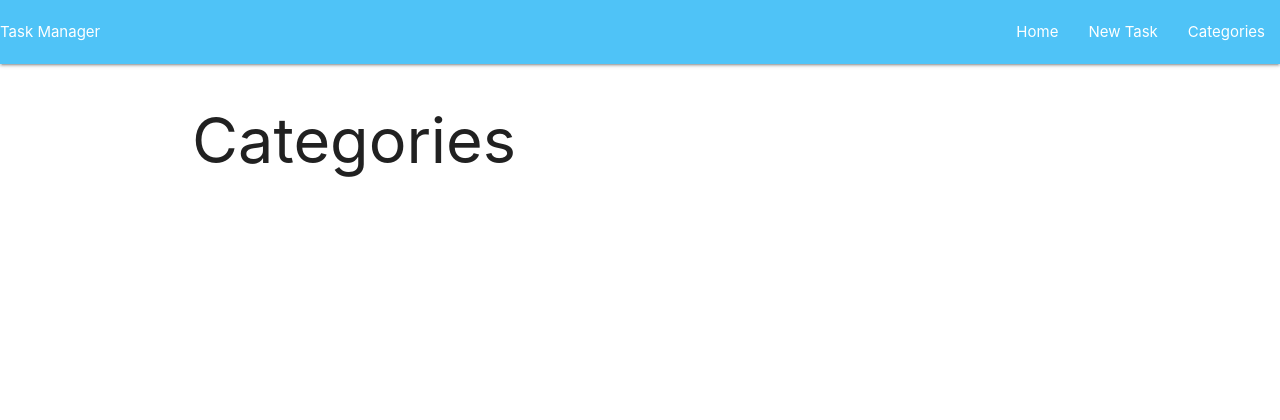
After one commit to ccp84/taskmanager, a Flask app: page /categories in a window 1280 px wide. The commit adds this page. Shown: the top 420 px of the page. Run offline with Flask 2, Linux system fonts and the light colour scheme.

Commit message:
py>add new templates to routes file

```diff
--- a/taskmanager/routes.py
+++ b/taskmanager/routes.py
@@ -6,3 +6,8 @@ from taskmanager.models import Task, Category
 @app.route("/")
 def home():
     return render_template("tasks.html")
+
+
+@app.route("/categories")
+def categories():
+    return render_template("categories.html")
--- /dev/null
+++ b/taskmanager/templates/add_category.html
@@ -0,0 +1,6 @@
+{% extends "base.html" %}
+{% block content %}
+
+    <h1>Add Category</h1>
+
+{% endblock %}
--- a/taskmanager/templates/base.html
+++ b/taskmanager/templates/base.html
@@ -21,7 +21,7 @@
                 <ul class="right hide-on-med-and-down">
                     <li><a href="{{ url_for('home') }}">Home</a></li>
                     <li><a href="">New Task</a></li>
-                    <li><a href="">Categories</a></li>
+                    <li><a href="{{ url_for('categories') }}">Categories</a></li>
                 </ul>
             </div>
         </nav>
@@ -29,7 +29,7 @@
         <ul class="sidenav light-blue lighten-2" id="mobile-demo">
             <li><a href="{{ url_for('home') }}">Home</a></li>
             <li><a href="">New Task</a></li>
-            <li><a href="">Categories</a></li>
+            <li><a href="{{ url_for('categories') }}">Categories</a></li>
         </ul>
     </header>
 
--- /dev/null
+++ b/taskmanager/templates/categories.html
@@ -0,0 +1,6 @@
+{% extends "base.html" %}
+{% block content %}
+
+    <h1>Categories</h1>
+
+{% endblock %}
```
